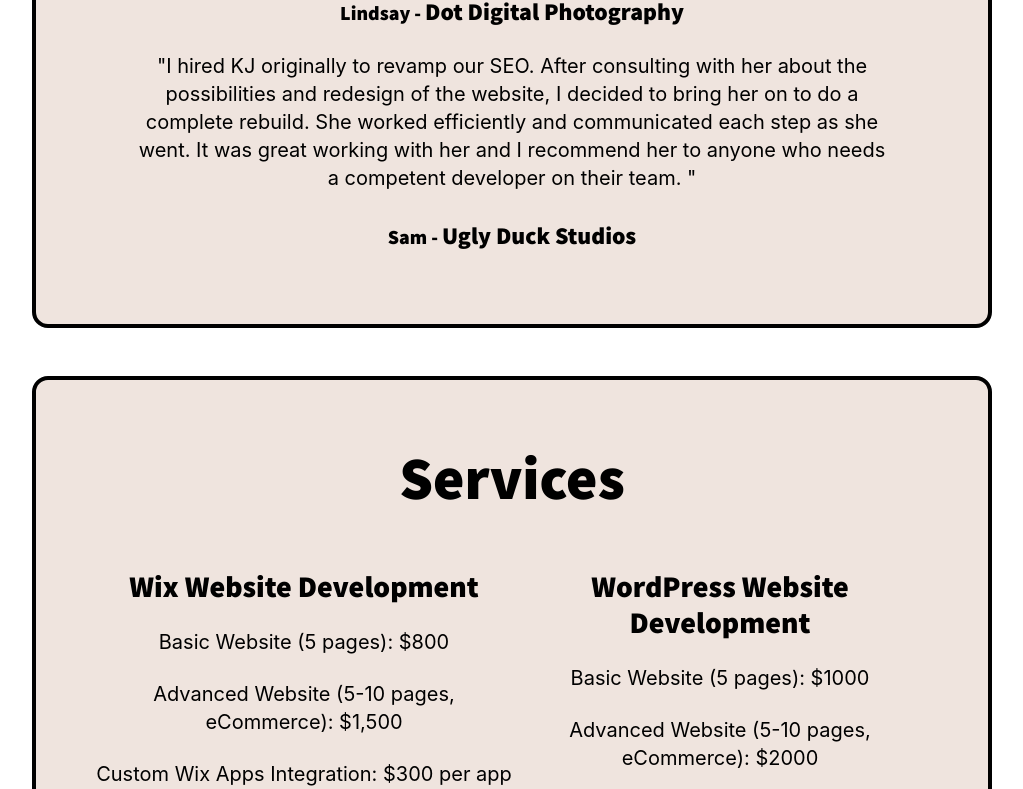
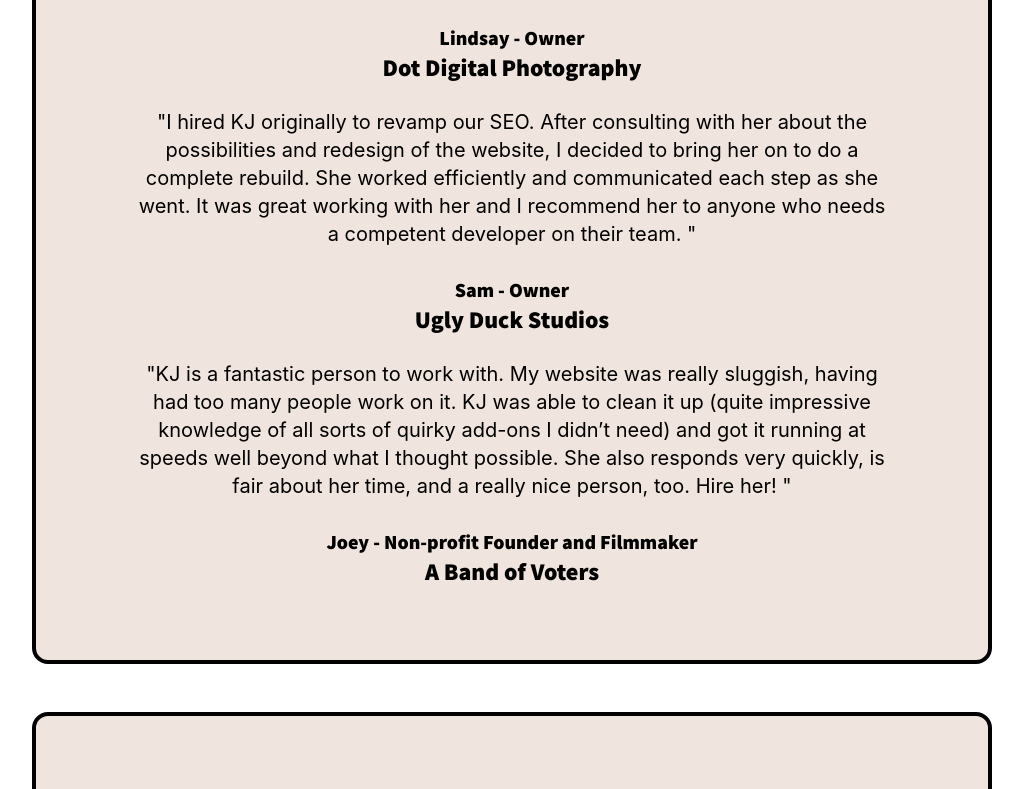
Before and after one commit to kjschelling/thekjcode, a React (Create React App) app: page / in a window 1280 px wide. Shown: the part 5040-5829 px from the top of the page, without its empty margins (128-1151 px from the left). Built offline with nearby package versions, Linux system fonts and the light colour scheme.

Commit message:
added final testimonial

```diff
--- a/src/components/Testimonials.jsx
+++ b/src/components/Testimonials.jsx
@@ -25,7 +25,9 @@
             href="https://unnamed.gg/"
             className="font-bold text-xl font-source"
           >
-            Aaron - <span className="text-2xl">Unnamed Technology</span>
+            Aaron - Founder
+            <br />
+            <span className="text-2xl">Unnamed Technology</span>
           </a>
           <br />
           <br />
@@ -44,7 +46,8 @@
             href="https://www.dotdigitalphoto.com/"
             className="font-bold text-xl font-source"
           >
-            Lindsay - <span className="text-2xl">Dot Digital Photography</span>
+            Lindsay - Owner <br />
+            <span className="text-2xl">Dot Digital Photography</span>
           </a>
           <br />
           <br />
@@ -64,7 +67,31 @@
             href="https://www.uglyduckstudios.com/"
             className="font-bold text-xl font-source"
           >
-            Sam - <span className="text-2xl">Ugly Duck Studios</span>
+            Sam - Owner
+            <br />
+            <span className="text-2xl">Ugly Duck Studios</span>
+          </a>
+          <br />
+          <br />
+        </div>
+
+        <div className="col-span-2">
+          <p className="text-xl md:px-12">
+            "KJ is a fantastic person to work with. My website was really
+            sluggish, having had too many people work on it. KJ was able to
+            clean it up (quite impressive knowledge of all sorts of quirky
+            add-ons I didn’t need) and got it running at speeds well beyond what
+            I thought possible. She also responds very quickly, is fair about
+            her time, and a really nice person, too. Hire her! "
+            <br />
+            <br />
+          </p>
+          <a
+            href="https://abandofvoters.org/"
+            className="font-bold text-xl font-source"
+          >
+            Joey - Non-profit Founder and Filmmaker <br />
+            <span className="text-2xl">A Band of Voters</span>
           </a>
           <br />
           <br />
```
